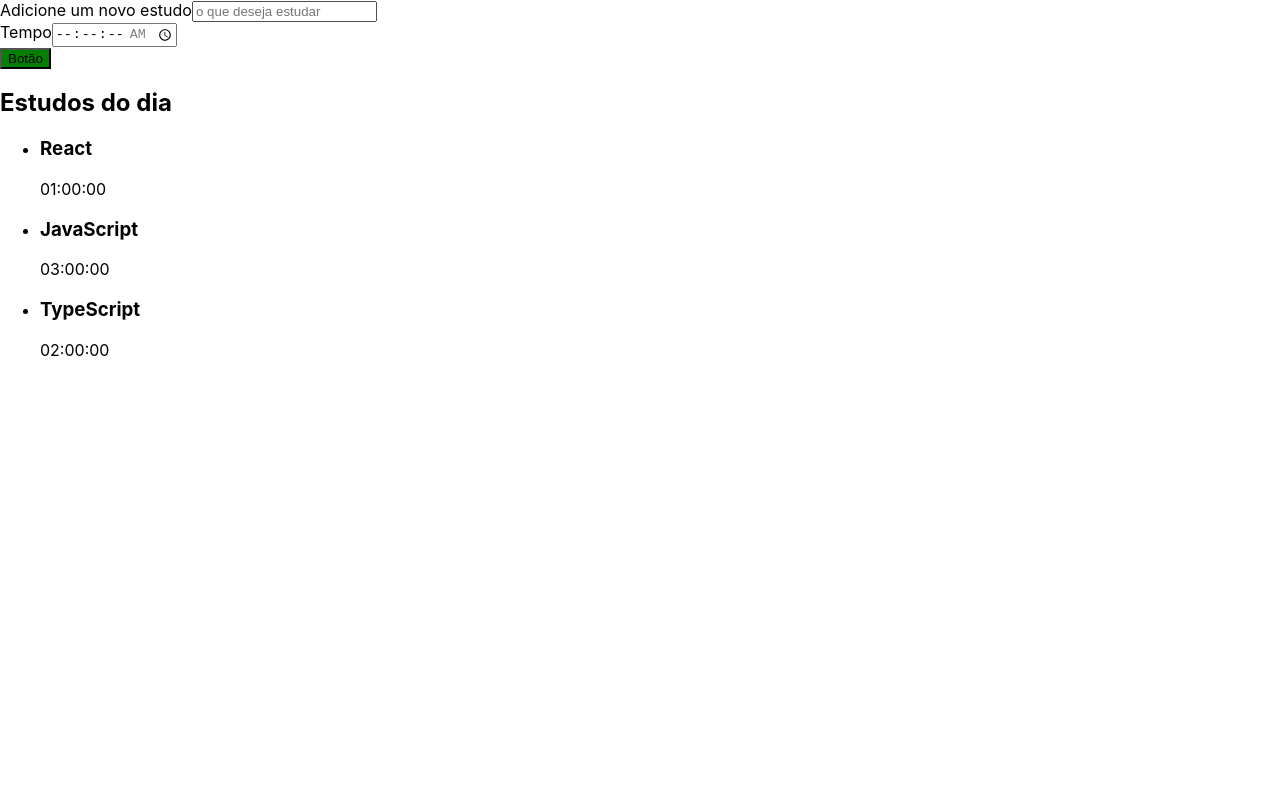
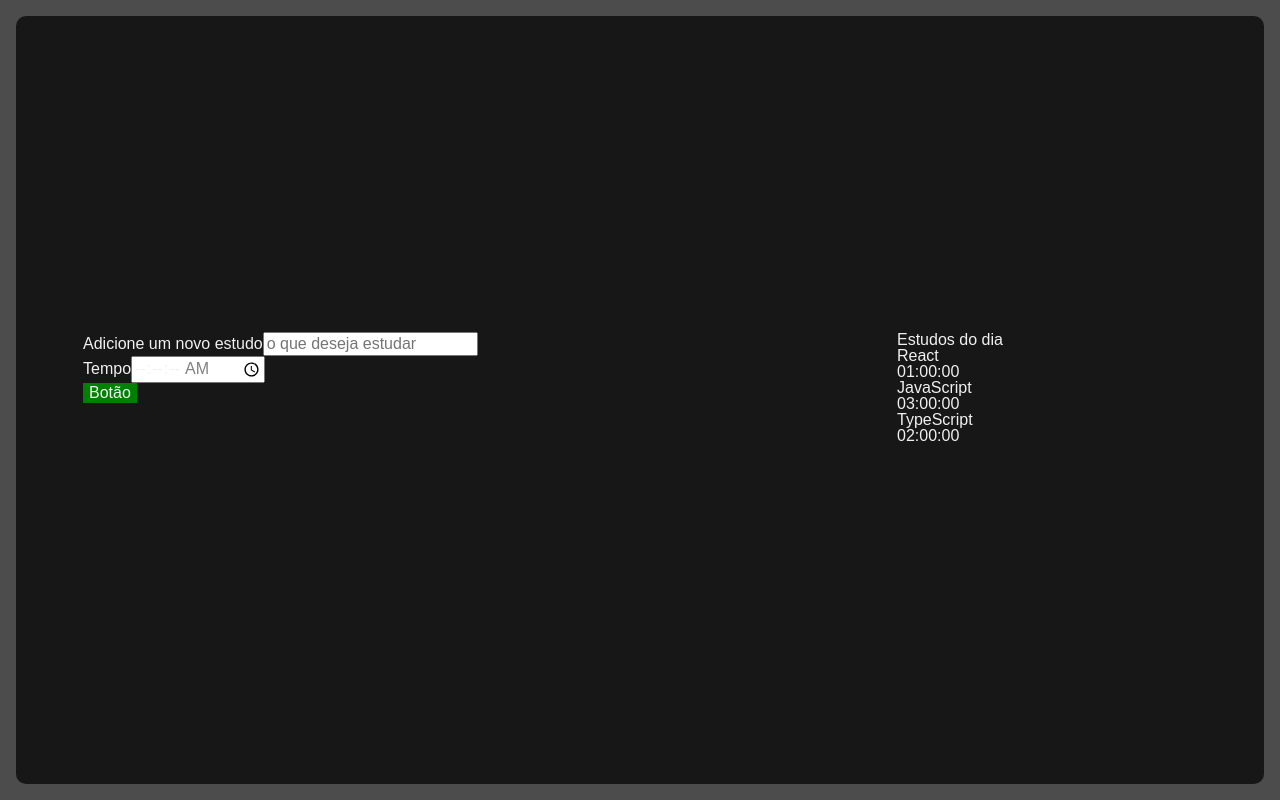
Before and after one commit to xandewe/react-alura-studies-1, a React (Create React App) app: page / in a window 1280 px wide. Built offline with nearby package versions, Linux system fonts and the light colour scheme.

Commit message:
reset css e ajuste de arquivo no diretório pages

```diff
--- a/package.json
+++ b/package.json
@@ -39,5 +39,8 @@
       "last 1 firefox version",
       "last 1 safari version"
     ]
+  },
+  "devDependencies": {
+    "sass": "^1.71.1"
   }
 }
--- a/src/components/List/index.tsx
+++ b/src/components/List/index.tsx
@@ -8,7 +8,7 @@ function List() {
     ]
 
     return (
-        <aside>
+        <aside className="taskList">
             <h2> Estudos do dia </h2>
             <ul>
                 {tasks.map((item, index) => (
--- a/src/index.css
+++ b/src/index.css
@@ -1,13 +1,95 @@
+html, body, div, span, applet, object, iframe,
+h1, h2, h3, h4, h5, h6, p, blockquote, pre,
+a, abbr, acronym, address, big, cite, code,
+del, dfn, em, img, ins, kbd, q, s, samp,
+small, strike, strong, sub, sup, tt, var,
+b, u, i, center,
+dl, dt, dd, ol, ul, li,
+fieldset, form, label, legend,
+table, caption, tbody, tfoot, thead, tr, th, td,
+article, aside, canvas, details, embed,
+figure, figcaption, footer, header, hgroup,
+menu, nav, output, ruby, section, summary,
+time, mark, audio, video {
+	margin: 0;
+	padding: 0;
+	border: 0;
+	font-size: 100%;
+	font: inherit;
+	vertical-align: baseline;
+}
+/* HTML5 display-role reset for older browsers */
+article, aside, details, figcaption, figure,
+footer, header, hgroup, menu, nav, section {
+	display: block;
+}
 body {
-  margin: 0;
-  font-family: -apple-system, BlinkMacSystemFont, 'Segoe UI', 'Roboto', 'Oxygen',
-    'Ubuntu', 'Cantarell', 'Fira Sans', 'Droid Sans', 'Helvetica Neue',
-    sans-serif;
-  -webkit-font-smoothing: antialiased;
-  -moz-osx-font-smoothing: grayscale;
+	line-height: 1;
+}
+ol, ul {
+	list-style: none;
+}
+blockquote, q {
+	quotes: none;
+}
+blockquote:before, blockquote:after,
+q:before, q:after {
+	content: '';
+	content: none;
+}
+table {
+	border-collapse: collapse;
+	border-spacing: 0;
 }
 
-code {
-  font-family: source-code-pro, Menlo, Monaco, Consolas, 'Courier New',
-    monospace;
+
+input {
+	font-family: inherit;
+	font-size: inherit;
+	font-weight: inherit;
+	color: inherit;
 }
+
+button {
+	border: unset;
+	background-color: unset;
+	font-family: inherit;
+	font-size: inherit;
+	font-weight: inherit;
+	color: inherit;
+}
+
+@import url('https://fonts.googleapis.com/css2?family=Manjari&display=swap');
+
+body {
+	display: flex;
+	justify-content: center;
+	font-family: 'Manjari', sans-serif;
+	color: #F0F0F0;
+	background-color: #4C4C4C;
+	height: 100%;
+	width: 100%;
+	padding: 16px;
+	box-sizing: border-box;
+}
+
+#root {
+	width: 100%;
+}
+
+::-webkit-scrollbar {
+	width: 8px;
+}
+
+::-webkit-scrollbar-track {
+	background: unset;
+}
+
+::-webkit-scrollbar-thumb {
+	border-radius: 4px;
+	background: #888;
+}
+
+::-webkit-scrollbar-thumb:hover {
+	background: #555;
+}
--- a/src/index.tsx
+++ b/src/index.tsx
@@ -1,7 +1,7 @@
 import React from 'react';
 import ReactDOM from 'react-dom/client';
 import './index.css';
-import App from './App';
+import App from './pages/App';
 
 const root = ReactDOM.createRoot(
   document.getElementById('root') as HTMLElement
--- a/src/App.tsx
+++ b/src/pages/App.tsx
@@ -1,11 +1,12 @@
 import React from 'react';
-import Form from './components/Form';
-import List from './components/List';
+import Form from '../components/Form';
+import List from '../components/List';
+import "./style.scss";
 
 
 function App() {
   return (
-    <div className="App">
+    <div className="AppStyle">
       <Form></Form>
       <List></List>
     </div>
--- /dev/null
+++ b/src/pages/style.scss
@@ -0,0 +1,30 @@
+.AppStyle {
+    display: grid;
+    grid-template-rows: min-content min-content auto;
+    grid-template-areas:
+    "nova-tarefa"
+    "cronometro"
+    "tarefas"
+    ;
+    row-gap: 24px;
+    min-width: 320px;
+    min-height: calc(100vh - 32px);
+    width: 100%;
+    padding: 32px;
+    box-sizing: border-box;
+    border-radius: 10px;
+    background-color: #171717;
+
+    @media screen and (min-width:1280px)  {
+      grid-template-areas:
+      "nova-tarefa tarefas"
+      "cronometro tarefas"
+      ;
+      column-gap: 64px;
+      grid-template-rows: min-content min-content;
+      grid-template-columns: 750px 300px;
+      justify-content: center;
+      align-content: center;
+      padding: 64px;
+    }
+  }
```
Also changed, not shown: 1 other file (tests, documents, lock files or other folders).
